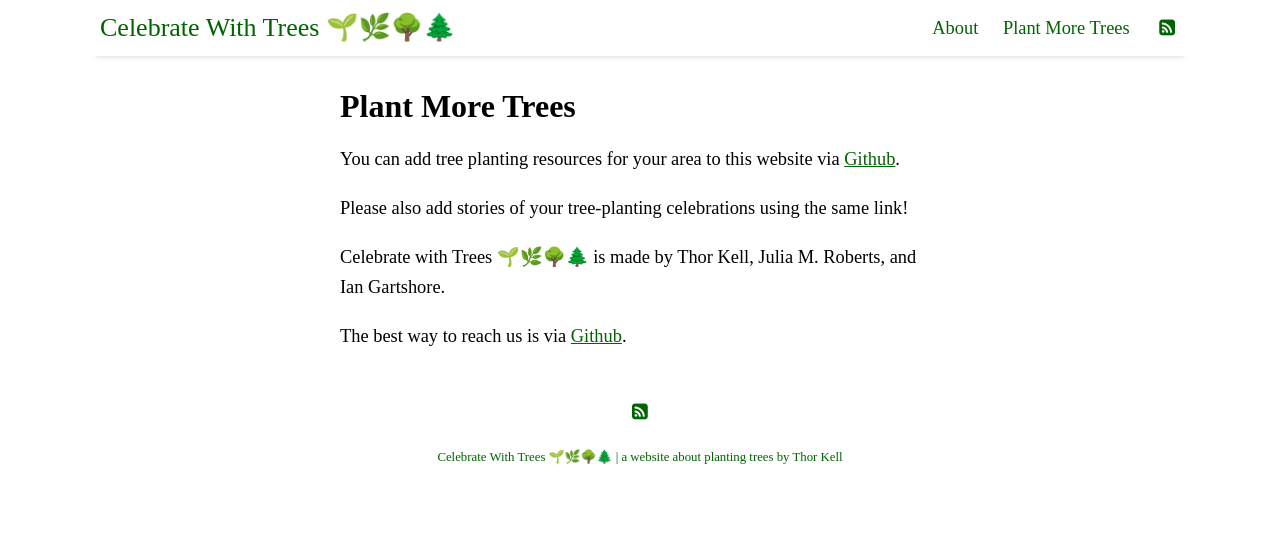
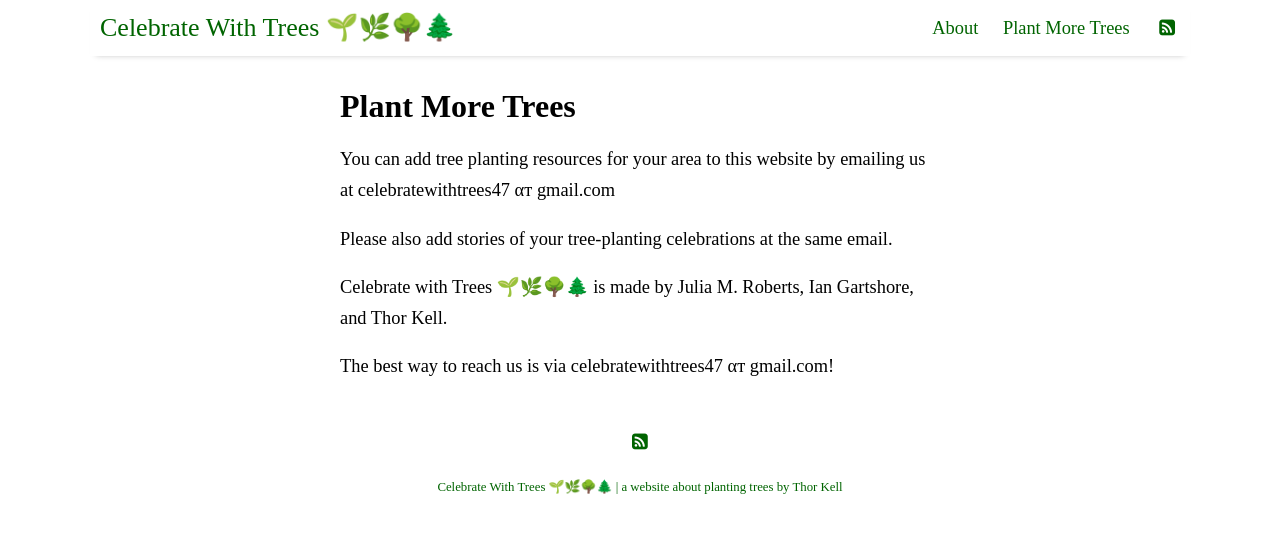
Before and after one commit to tkell/plant-a-tree, a Jekyll site: the page built from pages/contribute.md, in a window 1280 px wide. Shown: the top 533 px of the page. Built offline with Jekyll 4.4.1, drawn with Linux system fonts in a browser that asks for light colours; nearby versions of some CDN libraries.

Commit message:
add email

```diff
--- a/pages/contribute.md
+++ b/pages/contribute.md
@@ -2,11 +2,10 @@
 layout: misc
 title: Plant More Trees
 ---
+You can add tree planting resources for your area to this website by emailing us at celebratewithtrees47 αт gmail.com
 
-You can add tree planting resources for your area to this website via [Github](https://github.com/tkell/plant-a-tree){:target="_blank"}.
+Please also add stories of your tree-planting celebrations at the same email.
 
-Please also add stories of your tree-planting celebrations using the same link!
+Celebrate with Trees  🌱🌿🌳🌲 is made by Julia M. Roberts, Ian Gartshore, and Thor Kell.
 
-Celebrate with Trees  🌱🌿🌳🌲 is made by Thor Kell, Julia M. Roberts, and Ian Gartshore.
-
-The best way to reach us is via [Github](https://github.com/tkell/){:target="_blank"}.
+The best way to reach us is via celebratewithtrees47 αт gmail.com!
```
Also changed, not shown: 4 other files.
